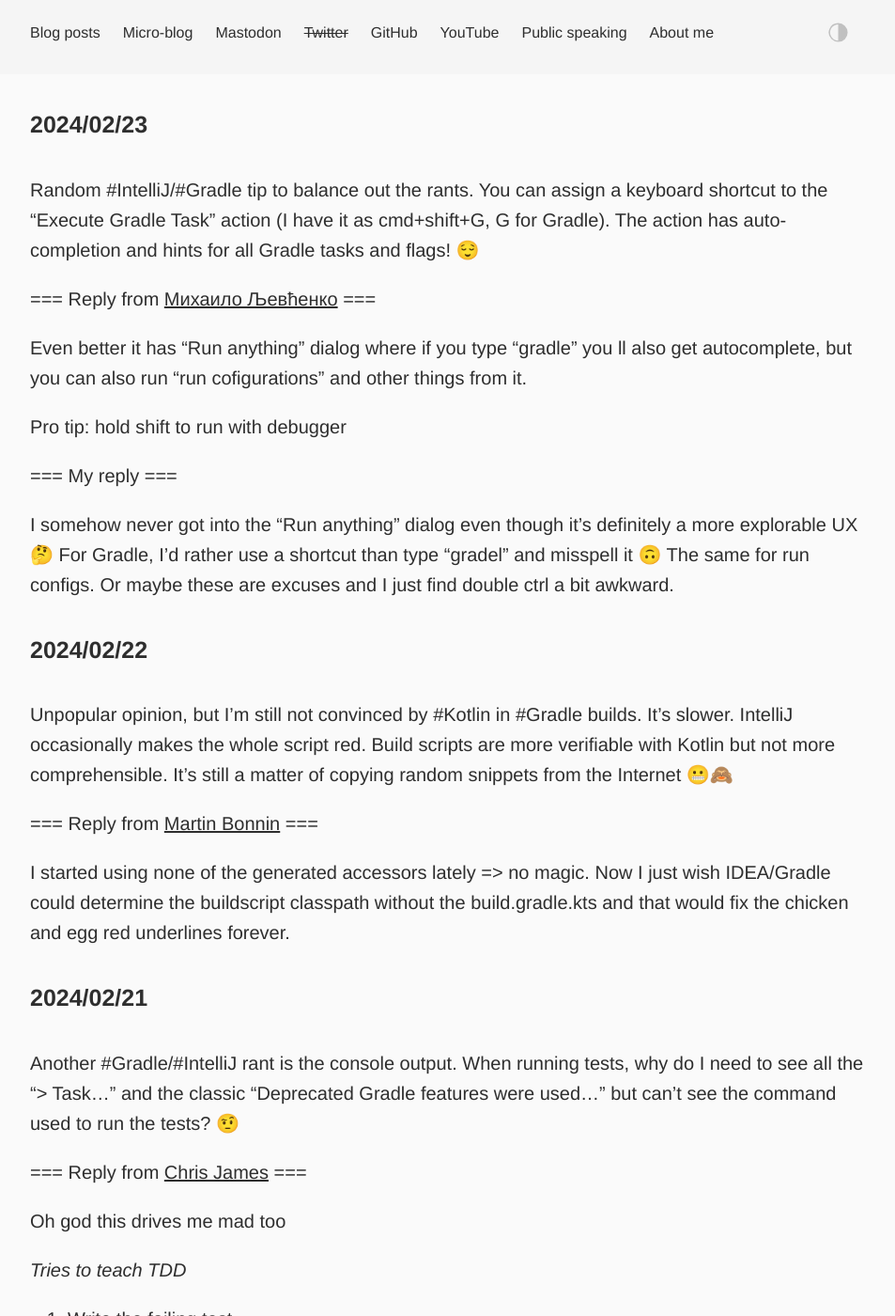
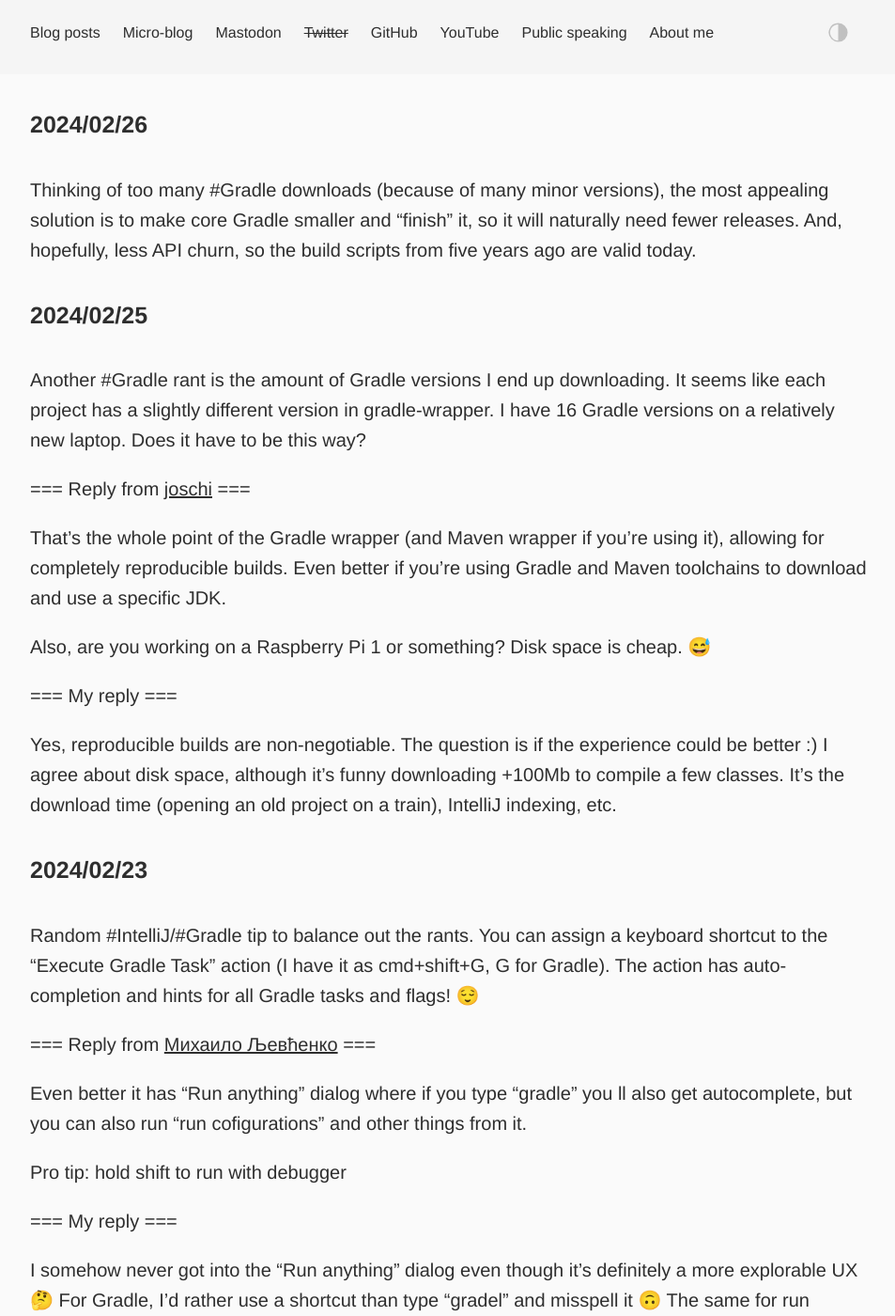
Before and after one commit to dkandalov/dkandalov.github.io, a Jekyll site: the page built from micro-blog.md, in a window 1280 px wide and 1400 px high. Shown: the whole window at 94% size, without its empty margins (160-1113 px from the left). Built offline with Jekyll 4.4.1, drawn with Linux system fonts in a browser that asks for light colours.

Commit message:
updated micro-blog

```diff
--- a/micro-blog.md
+++ b/micro-blog.md
@@ -2,6 +2,23 @@
 layout: post
 permalink: /micro-blog/
 ---
+
+#### 2024/02/26
+Thinking of too many #Gradle downloads (because of many minor versions), the most appealing solution is to make core Gradle smaller and "finish" it, so it will naturally need fewer releases. And, hopefully, less API churn, so the build scripts from five years ago are valid today.
+
+#### 2024/02/25
+Another #Gradle rant is the amount of Gradle versions I end up downloading. It seems like each project has a slightly different version in gradle-wrapper. I have 16 Gradle versions on a relatively new laptop. Does it have to be this way?
+
+=== Reply from [joschi](https://twitter.com/joschi83) ===
+
+That's the whole point of the Gradle wrapper (and Maven wrapper if you're using it), allowing for completely reproducible builds.
+Even better if you're using Gradle and Maven toolchains to download and use a specific JDK.
+
+Also, are you working on a Raspberry Pi 1 or something? Disk space is cheap. 😅
+
+=== My reply ===
+
+Yes, reproducible builds are non-negotiable. The question is if the experience could be better :) I agree about disk space, although it's funny downloading +100Mb to compile a few classes. It's the download time (opening an old project on a train), IntelliJ indexing, etc.
 
 #### 2024/02/23
 Random #IntelliJ/#Gradle tip to balance out the rants. You can assign a keyboard shortcut to the "Execute Gradle Task" action (I have it as cmd+shift+G, G for Gradle). The action has auto-completion and hints for all Gradle tasks and flags! 😌
```
